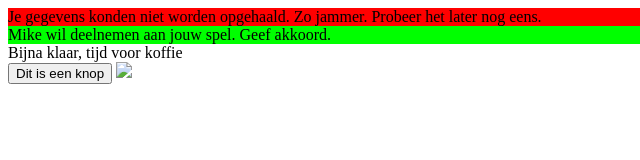
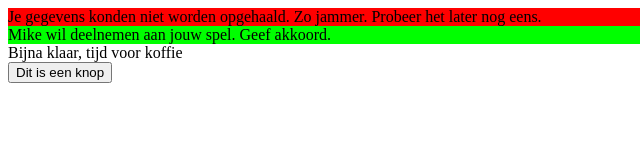
Before and after one commit to vvaffl4/JS-Examples, a plain HTML site: page index.html in a window 1280 px wide. Shown: the full height of the page, 0-640 px from the left. Drawn offline with nearby package versions, Linux system fonts and the light colour scheme.

Commit message:
Image fix

```diff
--- a/index.html
+++ b/index.html
@@ -18,7 +18,7 @@
   <button id="button">
     Dit is een knop
   </button>
-  <img src="img/unidentified.png"  width="100%"/>
+  <img src="img/unidentified.png" onerror="this.style.display='none'" width="100%"/>
   <script src="js/index.js"></script>
   <script src="js/feedbackWidget.js"></script>
 </body>
```
